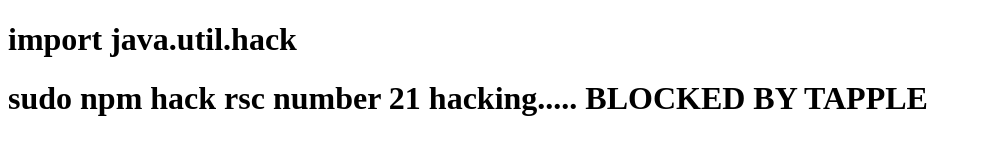
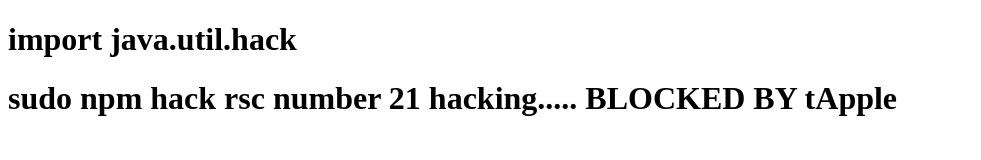
Before and after one commit to Rohan7177/coursera-test, a plain HTML site: page site/index.html in a window 1280 px wide. Shown: the whole page, without its empty margins (0-981 px from the left). Drawn offline with Linux system fonts and the light colour scheme.

Commit message:
Another Addition

```diff
--- a/site/index.html
+++ b/site/index.html
@@ -9,6 +9,6 @@
 <h1>import java.util.hack<h1>
 	sudo npm hack rsc number 21
 	hacking.....
-	BLOCKED BY TAPPLE
+	BLOCKED BY tApple
 </body>
 </html>
```
